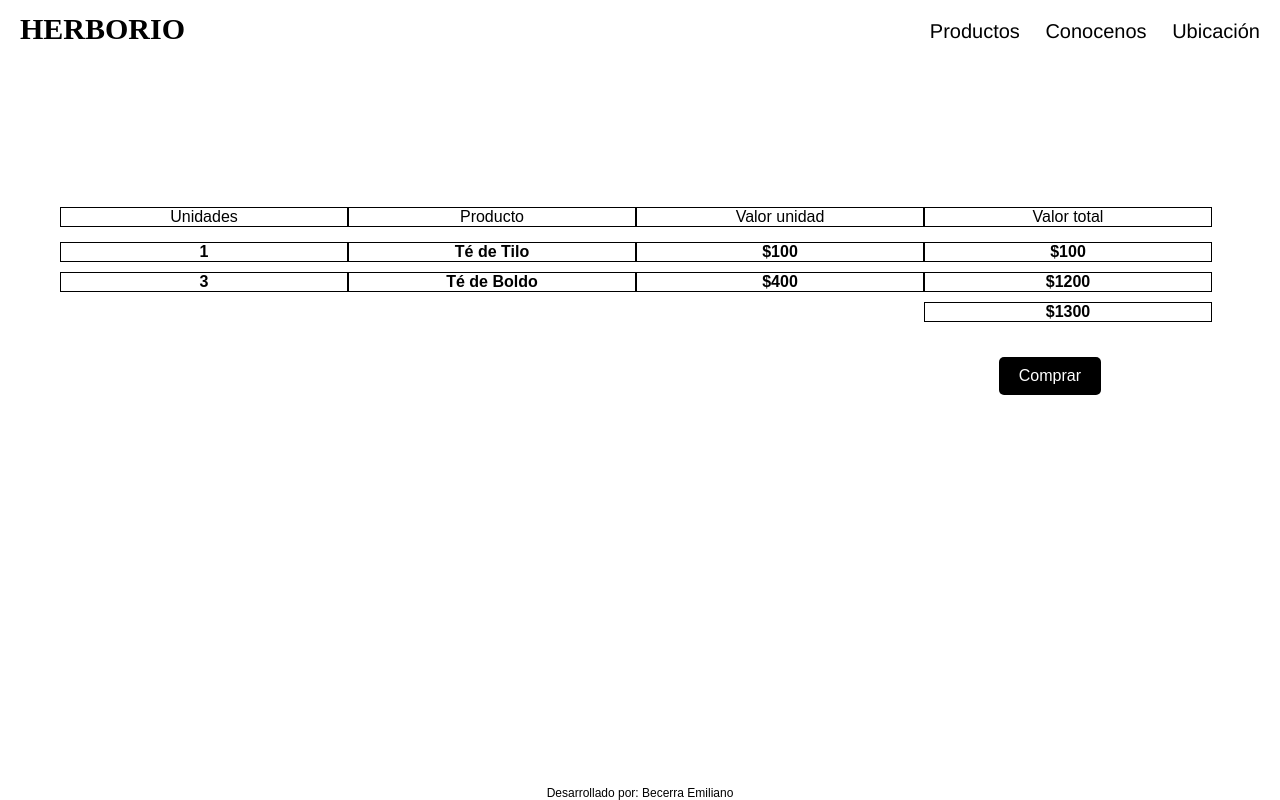
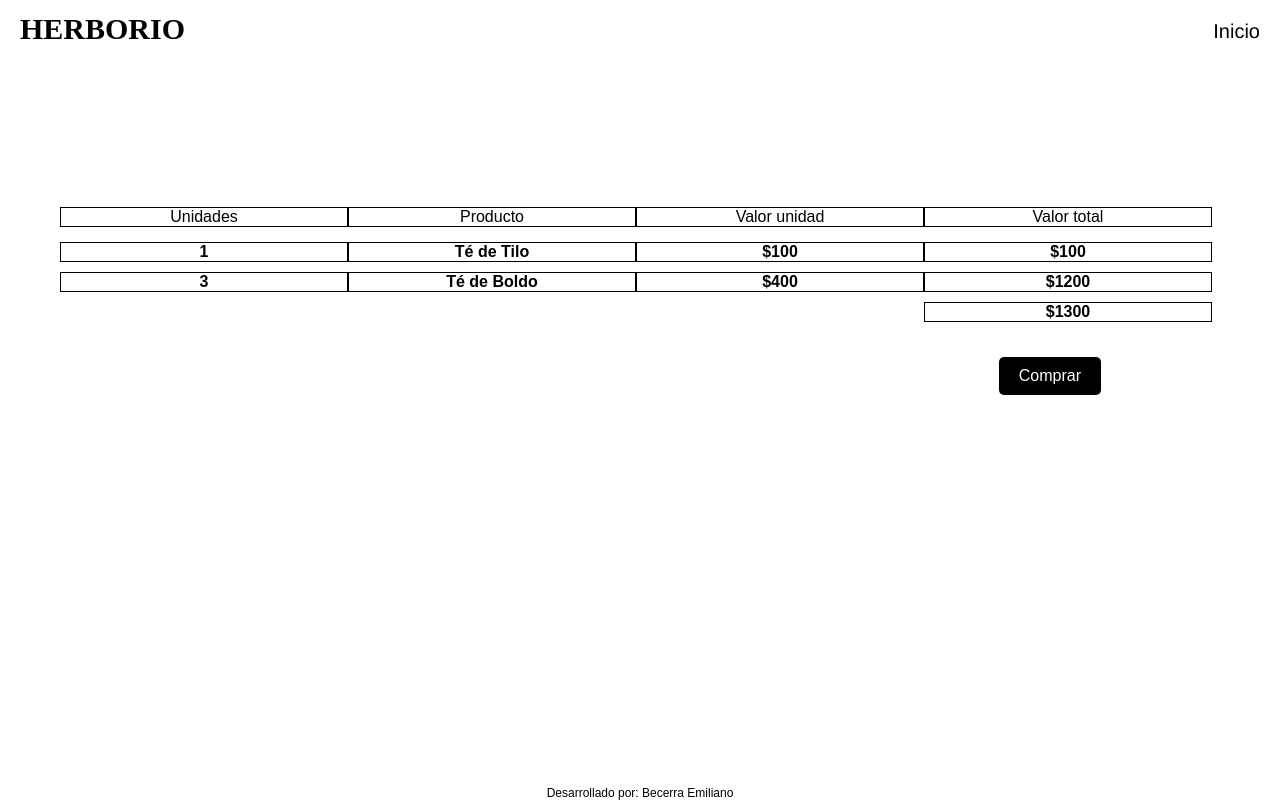
Before and after one commit to EmilianoBecerra/Herborio, a website: page paginas/carrito.html in a window 1280 px wide. Drawn offline with Linux system fonts and the light colour scheme; a web font is replaced by a local one.

Commit message:
10062022

```diff
--- a/paginas/carrito.html
+++ b/paginas/carrito.html
@@ -22,14 +22,8 @@
         <!-- Section navegación interna -->
         <section class="nav">
           <nav>
-          <a href="../paginas/productos.html" class="link">
-            Productos
-          </a>
-          <a href="../paginas/quienes.html" class="link">
-            Conocenos
-          </a>
-          <a href="../paginas/ubicacion.html" class="link">
-            Ubicación
+          <a href="../paginas/completo.html" class="link">
+            Inicio
           </a>
           </nav>
         </section>
```
